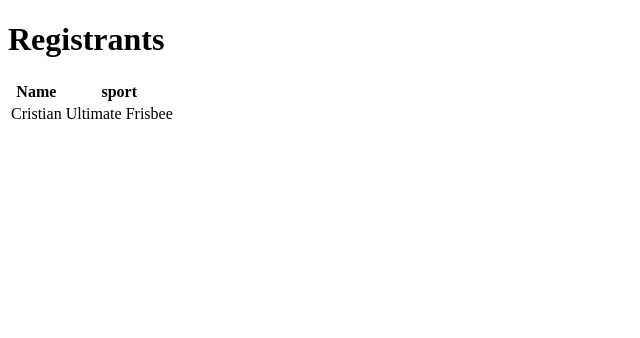
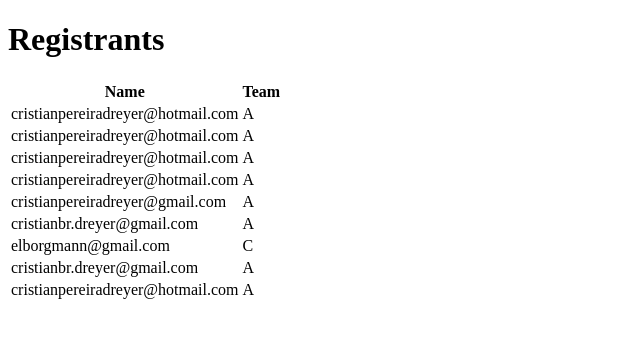
Before and after one commit to cDreyer00/subscription-WebApp, a Flask app: page /registrants in a window 1280 px wide. Shown: the top 338 px of the page, without its empty margins (0-640 px from the left). Run offline with Flask 2, Linux system fonts and the light colour scheme.

Commit message:
sending email to registrant

```diff
--- a/application.py
+++ b/application.py
@@ -1,34 +1,45 @@
-import sqlite3
-
+import sqlite3, os
 from flask import Flask, redirect, render_template, request
-
+from flask_mail import Mail, Message
 
 app = Flask(__name__)
+app.config["MAIL_DEFAULT_SENDER"] = os.getenv("MAIL_DEFAULT_SENDER")
+app.config["MAIL_PASSWORD"] = os.getenv("MAIL_PASSWORD")
+app.config['MAIL_PORT'] = 465
+app.config['MAIL_USE_TLS'] = False
+app.config['MAIL_USE_SSL'] = True
+app.config["MAIL_SERVER"] = "smtp.gmail.com"
+app.config["MAIL_USERNAME"] = os.getenv("MAIL_DEFAULT_SENDER")
+mail = Mail(app)
 
 rdb = sqlite3.connect('myDatabase.db', check_same_thread=False)
 
-SPORTS = ["Dodgeball", "Flag Football", "Soccer", "Volleyball", "Ultimate Frisbee"]
-
+TEAMS = ["A", "B", "C", "D"]
 
 @app.route('/')
 
 def index():
-
-    return render_template("index.html", sports=SPORTS)
+    print(os.getenv("MAIL_DEFAULT_SENDER"))
+    print(os.getenv("MAIL_PASSWORD"))
+    return render_template("index.html", teams=TEAMS)
 
 
 @app.route('/register', methods=["POST"])
 
 def register():
-    name = request.form.get("name")
-    sport = request.form.get("sport")
-    if not name or not sport:
-        return render_template("failure.html", message="Needs Name" if not name else "Needs Select a valid Sport")
-    if sport not in SPORTS:
+    email = request.form.get("email")
+    team = request.form.get("team")
+
+    if not email or not team:
+        return render_template("failure.html", message="Missing email" if not email else "Needs Select a valid Sport")
+    if team not in TEAMS:
          return render_template("failure.html", message="Needs Select a valid Sport")
 
-    rdb.execute("INSERT INTO registrants (name, sport) VALUES(?, ?)", (name, sport))
+    rdb.execute("INSERT INTO registrants (email, team) VALUES(?, ?)", (email, team))
     rdb.commit()
+
+    message = Message("You are registered in team: " + team, recipients=[email])
+    mail.send(message)
     return redirect("/registrants")
 
 @app.route("/registrants")
--- a/templates/success.html
+++ b/templates/success.html
@@ -8,7 +8,7 @@
         <thead>
             <tr>
                 <th>Name</th>
-                <th>sport</th>
+                <th>Team</th>
             </tr>
         </thead>
         <tbody>
```
Also changed, not shown: mailTest.py (added, +14 -0 lines), templates/index.html (+4 -4 lines), myDatabase.db.
